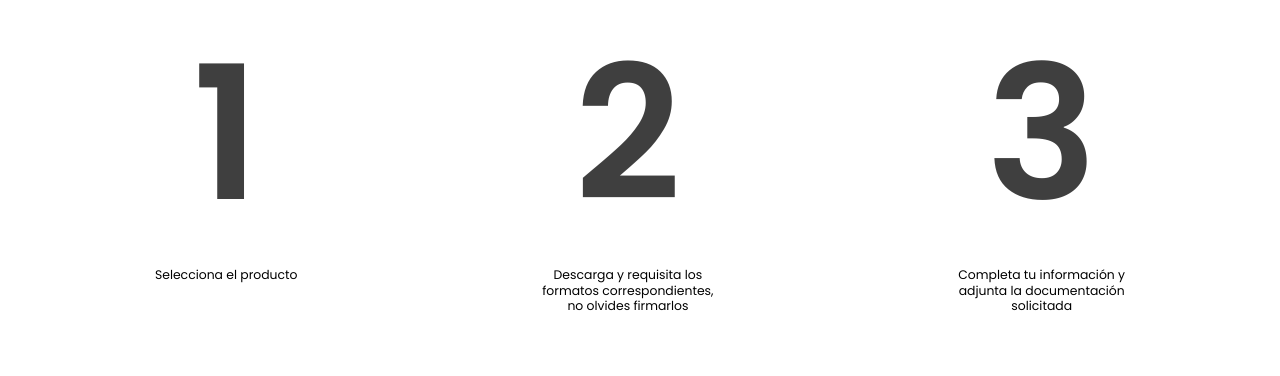
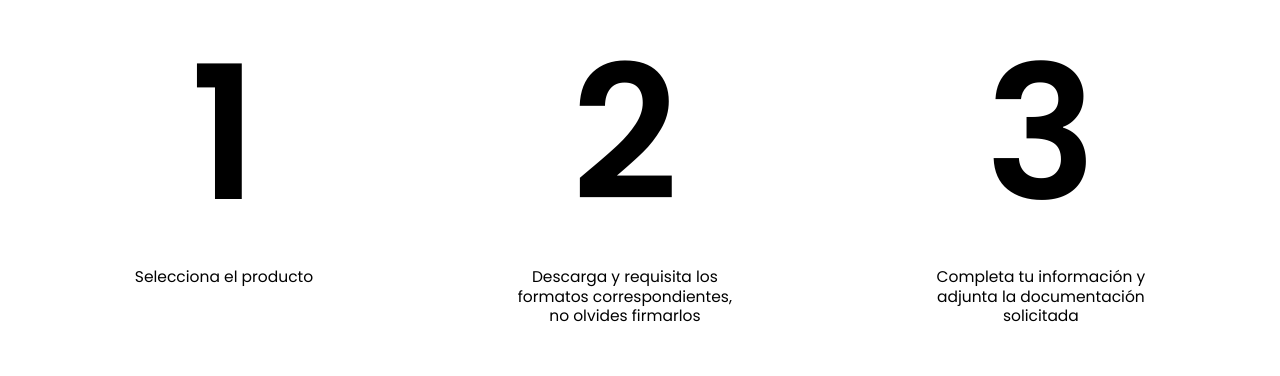
Before and after one commit to Pacyx-Mexico/red-enlace, a React (Vite) app: page /reclamacion-de-siniestro in a window 1280 px wide. Shown: the part 921-1297 px from the top of the page. Built offline with nearby package versions, Linux system fonts and the light colour scheme.

Commit message:
hovers for cards

```diff
--- a/src/components/siniestros/SiniestroSteps.jsx
+++ b/src/components/siniestros/SiniestroSteps.jsx
@@ -24,25 +24,25 @@ export const SiniestroSteps = () => {
       <div className="container-fluid py-3 position-relative d-none d-lg-block">
         <div className="row px-5 mx-5 mr-5 ml-5 d-flex justify-content-around gap-5">
           <div className="col-auto mb-5 pb-5">
-            <div className=" text-center opacity-75 card-hover_first">
+            <div className=" text-center card-hover_first">
               <div className="icon-width d-flex align-items-center justify-content-center">
                 <h2 className="number-fs">1</h2>
               </div>
             </div>
             <div className="mt-5 d-flex justify-content-center w-100">
-              <p className="card-title fw-normal lh-sm text-center fs-2">
+              <p className="card-title fw-normal lh-sm text-center fs-1">
                 Selecciona el producto
               </p>
             </div>
           </div>
           <div className="col-auto mb-5 pb-5">
-            <div className=" text-center opacity-75 card-hover_first">
+            <div className=" text-center card-hover_first">
               <div className="icon-width d-flex align-items-center justify-content-center">
                 <h2 className="number-fs">2</h2>
               </div>
             </div>
             <div className="mt-5 d-flex justify-content-center w-100">
-              <p className="card-title fw-normal lh-sm text-center fs-2">
+              <p className="card-title fw-normal lh-sm text-center fs-1">
                 Descarga y requisita los <br />
                 formatos correspondientes, <br />
                 no olvides firmarlos
@@ -50,13 +50,13 @@ export const SiniestroSteps = () => {
             </div>
           </div>
           <div className="col-auto mb-5 pb-5">
-            <div className=" text-center opacity-75 card-hover_first">
+            <div className=" text-center card-hover_first">
               <div className="icon-width d-flex align-items-center justify-content-center">
                 <h2 className="number-fs">3</h2>
               </div>
             </div>
             <div className="mt-5 d-flex justify-content-center w-100">
-              <p className="card-title fw-normal lh-sm text-center fs-2">
+              <p className="card-title fw-normal lh-sm text-center fs-1">
                 Completa tu información y <br />
                 adjunta la documentación <br />
                 solicitada
```
